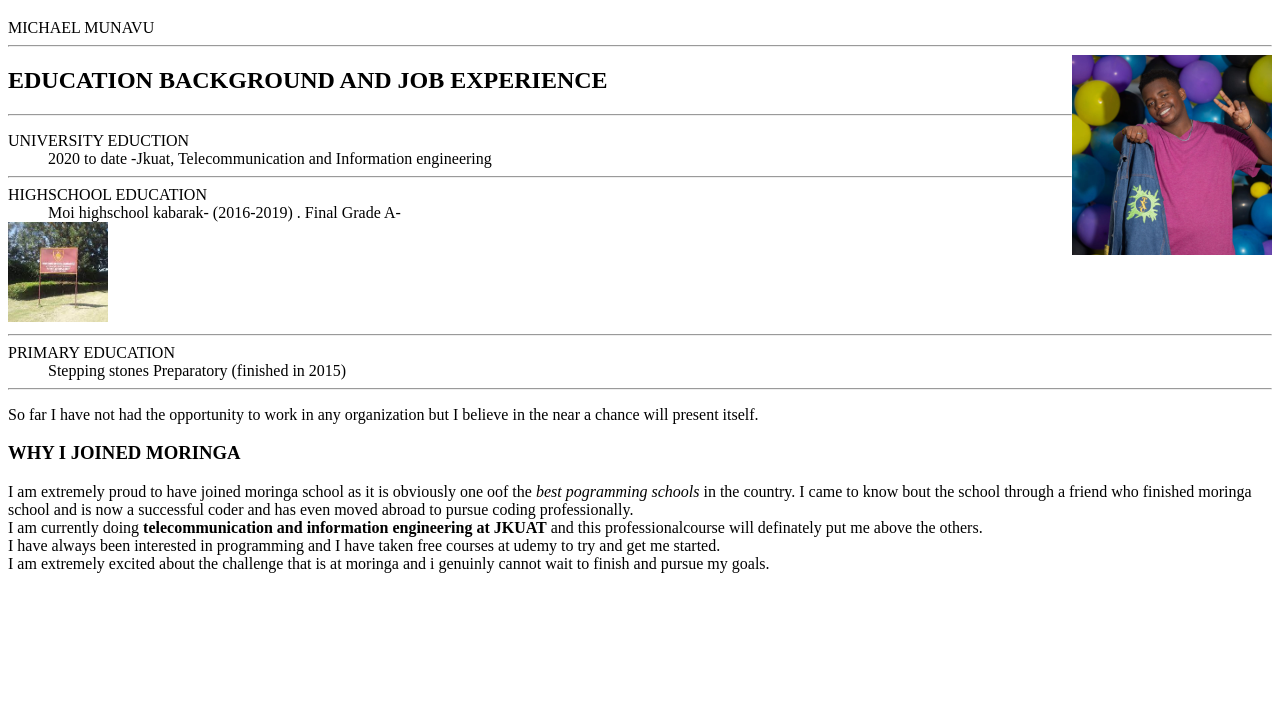
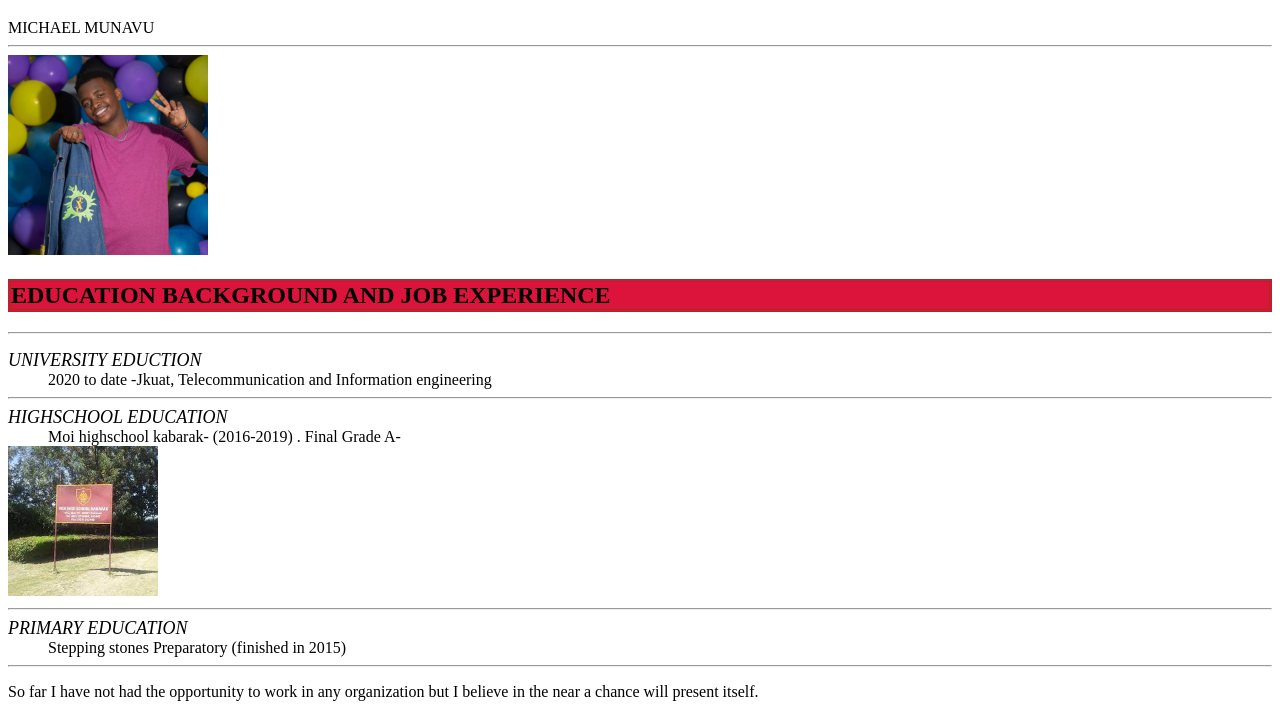
Before and after one commit to MICHAELMUNAVU83/MORINGA-PREP, a plain HTML site: page index.html in a window 1280 px wide. Shown: the part 87-800 px from the top of the page. Drawn offline with Linux system fonts and the light colour scheme.

Commit message:
styling description lists

```diff
--- a/index.html
+++ b/index.html
@@ -43,7 +43,7 @@
         <hr style="color: blue;">
         <dt>HIGHSCHOOL EDUCATION </dt>
         <dd> Moi highschool kabarak- (2016-2019) . Final Grade A-</dd>
-        <img src="download.jpeg" height="100px" width="100px">
+        <img src="download.jpeg" height="150px" width="150px">
         <hr style="color: blue;">
         <dt> PRIMARY EDUCATION</dt>
         <dd> Stepping stones Preparatory (finished in 2015)</dd>
--- a/style.css
+++ b/style.css
@@ -1,2 +1,9 @@
-.picture {position: sticky;
-float: right;}
+h2{border-color: brown;
+border-style: double;
+background-color: crimson
+;
+opacity: 75;}
+dt{
+    font-size: large;
+    font-style: oblique;
+}
```
